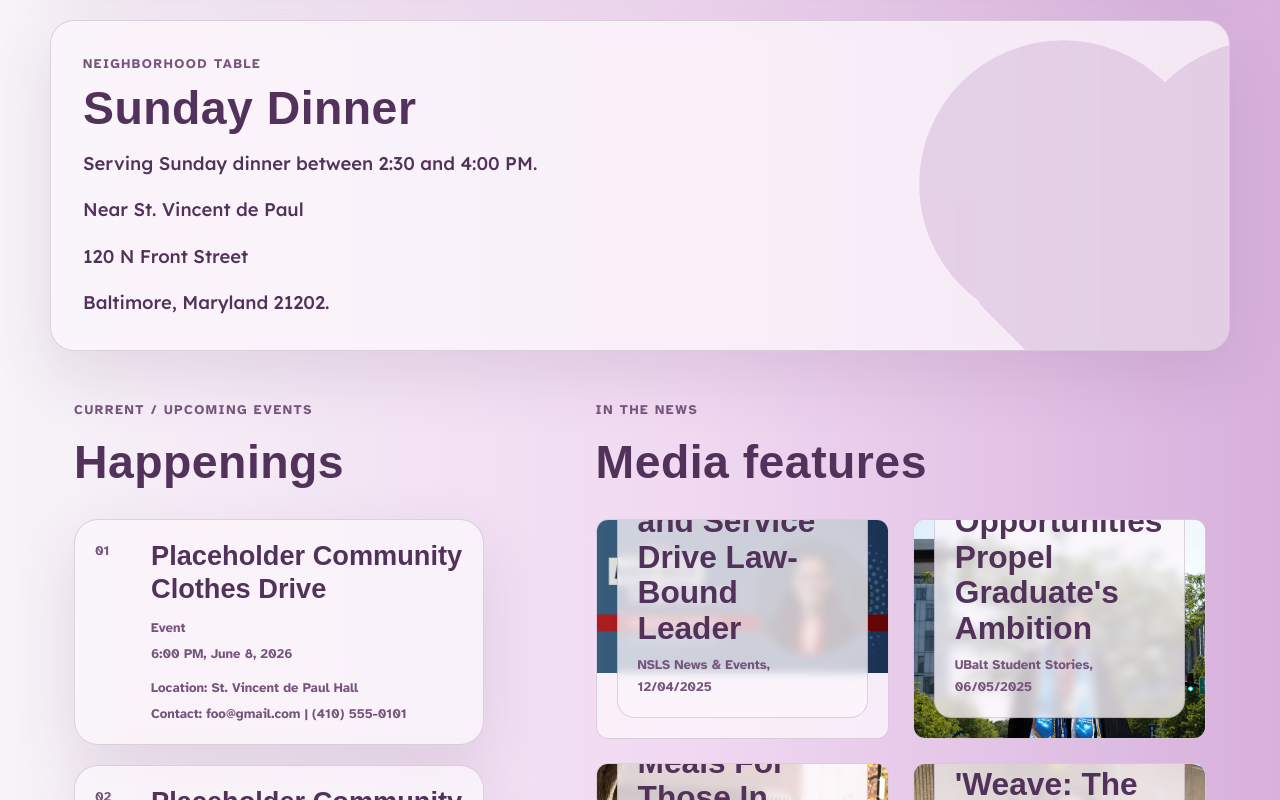
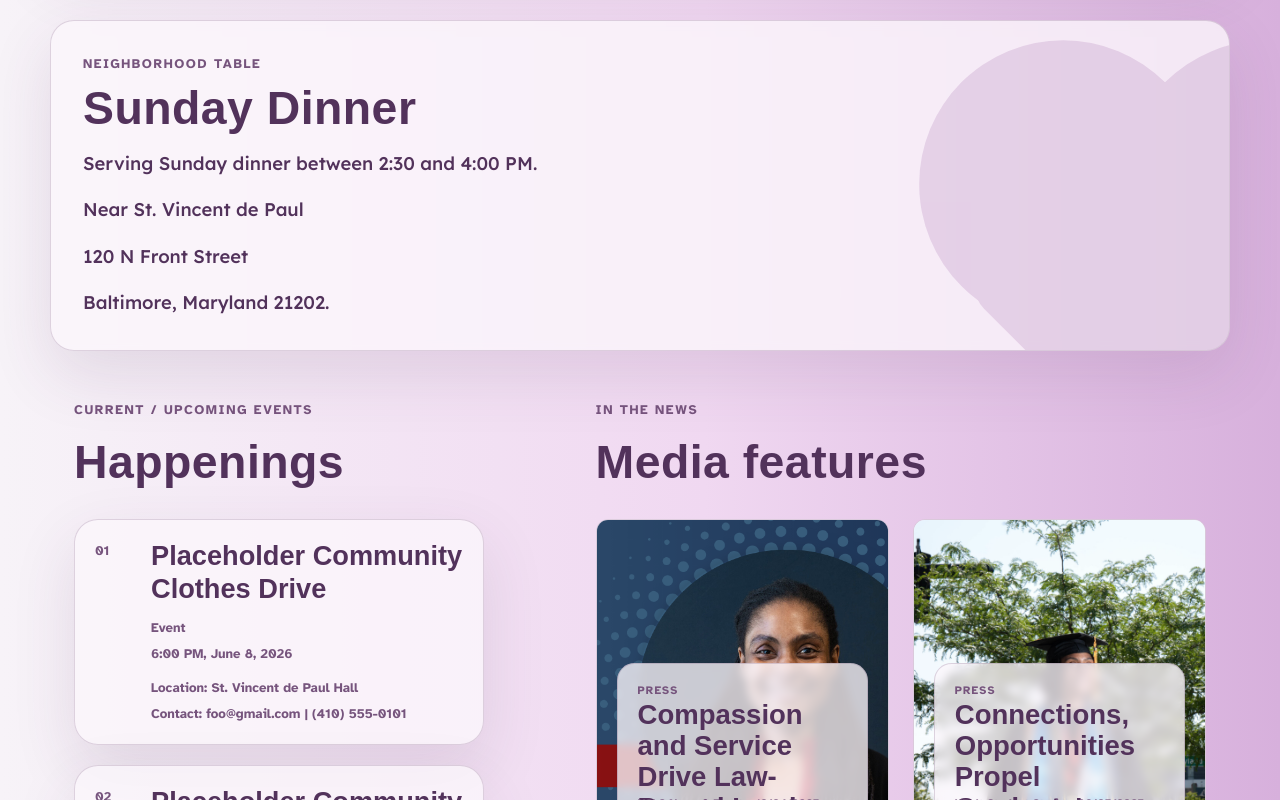
Before and after one commit to Frinjee/aunt-becks-place, a Next.js app: page / in a window 1280 px wide. Shown: the part 2000-2800 px from the top of the page. Built offline with nearby package versions, Linux system fonts and the light colour scheme; a web font is replaced by a local one.

Commit message:
general fixes

```diff
--- a/app/about/page.tsx
+++ b/app/about/page.tsx
@@ -11,9 +11,11 @@ export const metadata = {
 export default function AboutPage() {
   return (
     <>
-      <section className="page-hero" aria-labelledby="about-title">
+      <section className="page-hero page-hero--contact-match" aria-labelledby="about-title">
         <p className="eyebrow">{site.eyebrow}</p>
-        <h1 id="about-title">About Aunt Becks Place</h1>
+        <h1 id="about-title" className="page-hero__title--contact-match">
+          About Aunt Becks Place
+        </h1>
         <p>{site.manifesto}</p>
       </section>
 
--- a/app/contact/page.tsx
+++ b/app/contact/page.tsx
@@ -11,8 +11,10 @@ export const metadata = {
 export default function ContactPage() {
   return (
     <>
-      <section className="page-hero contact-hero" aria-labelledby="contact-title">
-        <h1 id="contact-title">Connect with Aunt Becks Place</h1>
+      <section className="page-hero page-hero--contact-match" aria-labelledby="contact-title">
+        <h1 id="contact-title" className="page-hero__title--contact-match">
+          Connect with Aunt Becks Place
+        </h1>
         <p>
           Reach out about volunteering, donations, Sunday dinners, or ways to support community care
           in Baltimore City.
--- a/app/donate/page.tsx
+++ b/app/donate/page.tsx
@@ -11,9 +11,11 @@ export const metadata = {
 export default function DonatePage() {
   return (
     <>
-      <section className="page-hero" aria-labelledby="donate-title">
+      <section className="page-hero page-hero--contact-match" aria-labelledby="donate-title">
         <p className="eyebrow">Donations Welcome</p>
-        <h1 id="donate-title">Support Aunt Becks Place</h1>
+        <h1 id="donate-title" className="page-hero__title--contact-match">
+          Support Aunt Becks Place
+        </h1>
         <p>
           If you practice servant leadership, have donations, or want to volunteer your time and
           talent, connect at <a href={`mailto:${site.email}`}>{site.email}</a>.
--- a/app/events/page.tsx
+++ b/app/events/page.tsx
@@ -12,9 +12,11 @@ export const metadata = {
 export default function EventsPage() {
   return (
     <>
-      <section className="page-hero" aria-labelledby="events-title">
+      <section className="page-hero page-hero--contact-match" aria-labelledby="events-title">
         <p className="eyebrow">Events</p>
-        <h1 id="events-title">Community calendar</h1>
+        <h1 id="events-title" className="page-hero__title--contact-match">
+          Community calendar
+        </h1>
         <p>{site.manifesto}</p>
       </section>
 
--- a/app/globals.css
+++ b/app/globals.css
@@ -114,6 +114,8 @@ ul {
 }
 
 .site-header {
+  position: relative;
+  z-index: 2;
   display: flex;
   width: min(var(--content-width), calc(100% - 2rem));
   margin: 0 auto;
@@ -175,6 +177,8 @@ ul {
 }
 
 .hero {
+  position: relative;
+  z-index: 0;
   display: grid;
   grid-template-columns: minmax(0, 1fr);
   grid-template-areas: "title";
@@ -415,7 +419,7 @@ figcaption,
 }
 
 .media-feature {
-  height: auto;
+  height: clamp(18.75rem, 26vw, 22.5rem);
   width: 100%;
   overflow: hidden;
   border-radius: 0.75rem;
@@ -441,7 +445,7 @@ figcaption,
   position: relative;
   display: block;
   width: 100%;
-  aspect-ratio: var(--media-aspect, 16 / 9);
+  height: 100%;
   overflow: hidden;
 }
 
@@ -465,18 +469,20 @@ figcaption,
   position: absolute;
   inset: auto var(--space-5) var(--space-5) var(--space-5);
   display: grid;
-  gap: var(--space-2);
-  max-width: 38rem;
+  grid-template-rows: auto minmax(0, 1fr) auto;
+  gap: var(--space-1);
+  height: clamp(10.5rem, 11vw, 12.1rem);
   padding: var(--space-5);
   border: 1px solid var(--color-border);
   border-radius: calc(var(--radius-card) - 0.4rem);
   background: var(--color-card-surface);
   backdrop-filter: blur(4px);
+  overflow: hidden;
 }
 
 .media-feature__title {
   font-family: var(--font-display);
-  font-size: clamp(1.3rem, 1.1rem + 1.1vw, 2rem);
+  font-size: clamp(1.12rem, 1rem + 0.9vw, 1.72rem);
   font-weight: 700;
   line-height: 1.12;
 }
@@ -484,8 +490,16 @@ figcaption,
 .media-feature__source {
   color: var(--color-text-muted);
   font-family: var(--font-meta);
-  font-size: var(--text-meta);
+  font-size: clamp(0.62rem, 0.6rem + 0.14vw, 0.72rem);
   font-weight: 700;
+  line-height: 1.1;
+}
+
+.media-feature__overlay .meta-label {
+  margin: 0;
+  font-size: clamp(0.62rem, 0.6rem + 0.14vw, 0.72rem);
+  letter-spacing: 0.1em;
+  line-height: 1.1;
 }
 
 .offset-grid,
@@ -706,19 +720,19 @@ figcaption,
   border-bottom: 1px solid var(--color-divider);
 }
 
-.contact-hero {
+.page-hero--contact-match {
   gap: var(--space-3);
   padding-top: var(--space-6);
 }
 
-.contact-hero p {
+.page-hero--contact-match p {
   max-width: 72ch;
 }
 
-#contact-title {
+.page-hero__title--contact-match {
   max-width: 100%;
   font-size: clamp(1.8rem, 5.5vw, 5rem);
-  white-space: nowrap;
+  text-wrap: balance;
 }
 
 .single-panel {
@@ -892,12 +906,18 @@ figcaption,
 
   .media-feature,
   .media-feature--large {
-    min-height: 17.5rem;
+    height: clamp(18.5rem, 72vw, 21.25rem);
   }
 
   .media-feature__overlay {
     inset: auto var(--space-3) var(--space-3) var(--space-3);
+    height: 10rem;
     padding: var(--space-4);
+  }
+
+  .media-feature__title {
+    font-size: clamp(1rem, 4.8vw, 1.3rem);
+    line-height: 1.06;
   }
 
   .donations__codes {
--- a/components/MediaFeature.tsx
+++ b/components/MediaFeature.tsx
@@ -1,5 +1,4 @@
 import Image from "next/image";
-import type { CSSProperties } from "react";
 
 import type { NewsEntry } from "@/lib/content";
 
@@ -9,14 +8,10 @@ type MediaFeatureProps = {
 };
 
 export function MediaFeature({ entry, featured = false }: MediaFeatureProps) {
-  const imageStyle = {
-    "--media-aspect": `${entry.width} / ${entry.height}`,
-  } as CSSProperties;
-
   return (
     <article className={featured ? "media-feature media-feature--large" : "media-feature"}>
       <a href={entry.href} target="_blank" rel="noopener noreferrer">
-        <span className="media-feature__image" style={imageStyle}>
+        <span className="media-feature__image">
           <Image
             src={entry.image}
             alt={entry.alt}
--- a/lib/content.ts
+++ b/lib/content.ts
@@ -64,7 +64,7 @@ export const newsEntries = [
     height: 542,
   },
   {
-    title: "Connections, Opportunities Propel Graduate's Ambition",
+    title: "Connections, Opportunities Propel Graduate's...",
     category: "Press",
     date: "06/05/2025",
     source: "UBalt Student Stories",
```
Also changed, not shown: public/assets/abp/imgs/Member Spotligh-Rebekah Opher_Banner.png, 1 other file (tests, documents, lock files or other folders).
